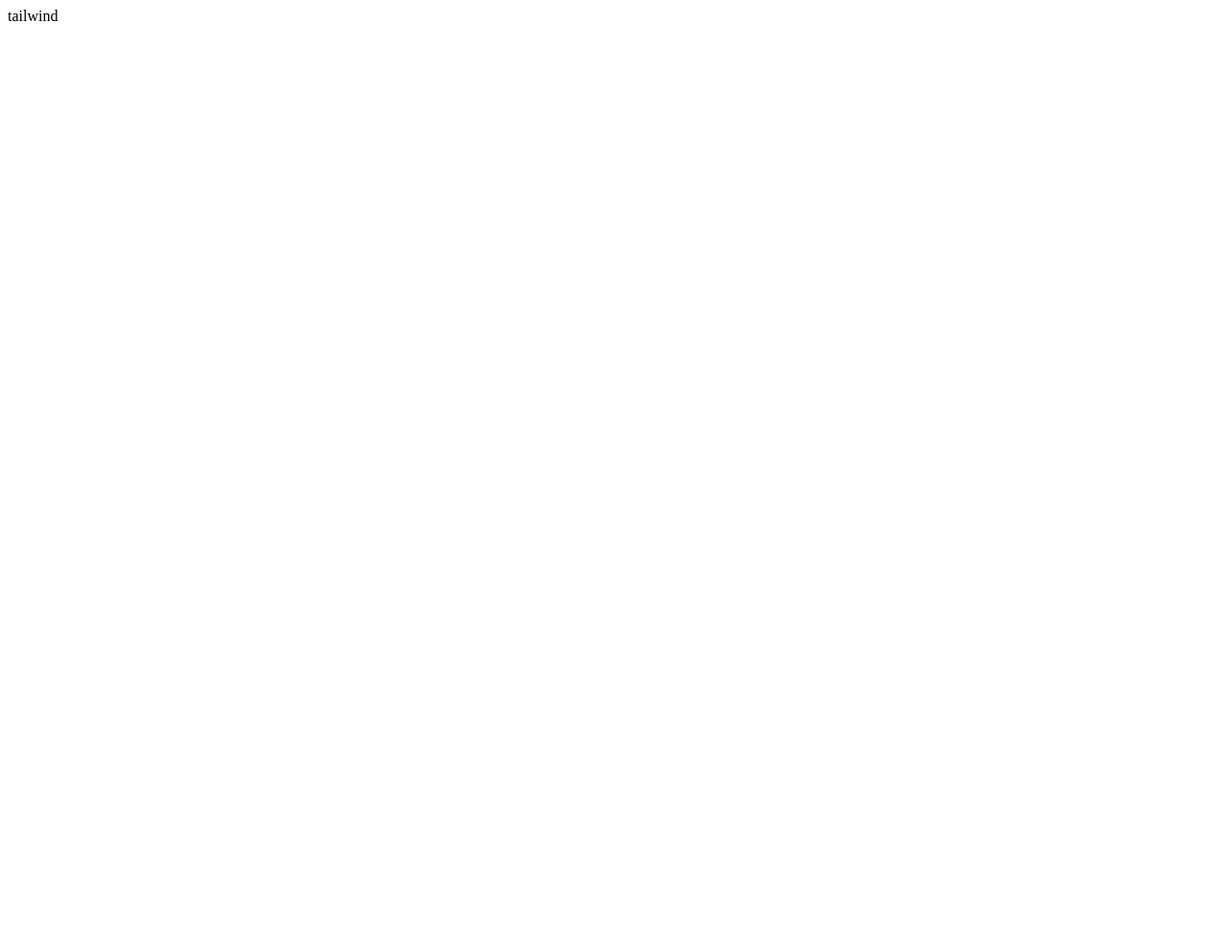
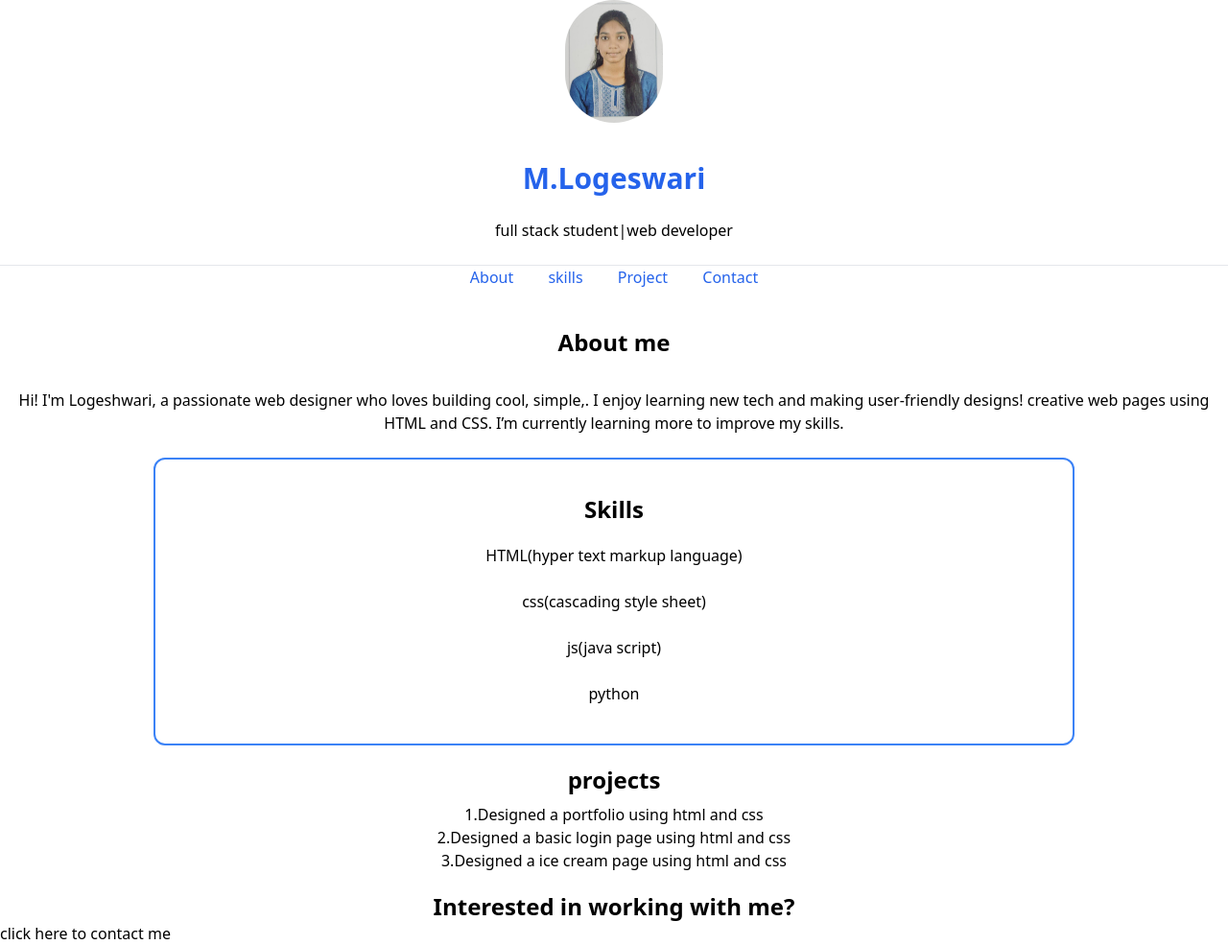
Before and after one commit to Logeswari-hub/tailwind, a plain HTML site: page index.html in a window 1280 px wide. Shown: the whole page at 96% size. Before the commit the page ends 800 px from the top, so only its background shows below. Drawn offline with nearby package versions, Linux system fonts and the light colour scheme.

Commit message:
Add files via upload

```diff
--- a/index.html
+++ b/index.html
@@ -1 +1,48 @@
-<p>tailwind</p>
+<!DOCTYPE html>
+<html lang="en">
+<head>
+    <meta charset="UTF-8">
+    <meta name="viewport" content="width=device-width, initial-scale=1.0">
+    <title>Document</title>
+   <script src="https://cdn.tailwindcss.com/"></script>
+</head>
+<body>
+    <header>
+    <img   src="laeku image.jpg"  alt="myimage" class ="w-32n h-32 mx-auto rounded-full">
+    <h1 class="text-3xl font-bold text-center text-blue-600  mt-10"> M.Logeswari</h1>
+    <p class="text-8 text-center text-black-300 p-6" >
+        full stack student|web developer
+    </p>
+    </header>
+    <hr>
+
+    <nav class="text-center text-2l space-x-8 text-blue-600">
+
+        <a href="#" class=" hover:text-blue-5oo g-6">About</a>
+        <a href="#" class="hover:text-blue-5oo g-9">skills</a>
+        <a href="#"class="hover:text-blue-5oo g-6">Project</a>
+        <a href="#"class="hover:text-blue-5oo g-6">Contact</a>
+</nav>
+<h2 class="text-2xl font-bold text-black-600  text-center mt-10">About me</h2>
+<p class="text-center text-1xl font-medium mt-8" > Hi! I'm Logeshwari, a passionate web designer who loves building cool, simple,.
+    I enjoy learning new tech and making user-friendly designs! creative web pages using HTML and CSS.  I’m currently learning more to improve my skills.
+<div class="border-2 border-blue-500 rounded-xl p-4 w-3/4 mx-auto mt-6">
+<h2 class="text-2xl font-bold text-black-600  text-center mt-5">Skills</h2>
+<p class="text-center text-1xl ">
+    <ul class="text-2l text-center font-medium mt-5 ">
+        <li> HTML(hyper text markup language)</li><br>
+        <li> css(cascading style sheet)</li><br>
+        <li>js(java script)</li><br>
+        <li>python</li><br>
+    </ul></div>
+</p>
+<h2 class="text-2xl font-bold text-black-600  text-center mt-5">projects</h2>
+<p class="text-center font-medium text-1size-10 mt-2">
+    1.Designed a portfolio using html and css<br>
+    2.Designed a basic login page using html and css<br>
+    3.Designed a ice cream page using html and css
+</p>
+<h2 class="text-2xl font-bold text-black-600  text-center mt-5">Interested in working with me?</h2>
+<a href="contact.html" class="text-center">click here to contact me</a>
+</body>
+</html>
```
Also changed, not shown: contact.html (added, +27 -0 lines), laeku image.jpg (added).
